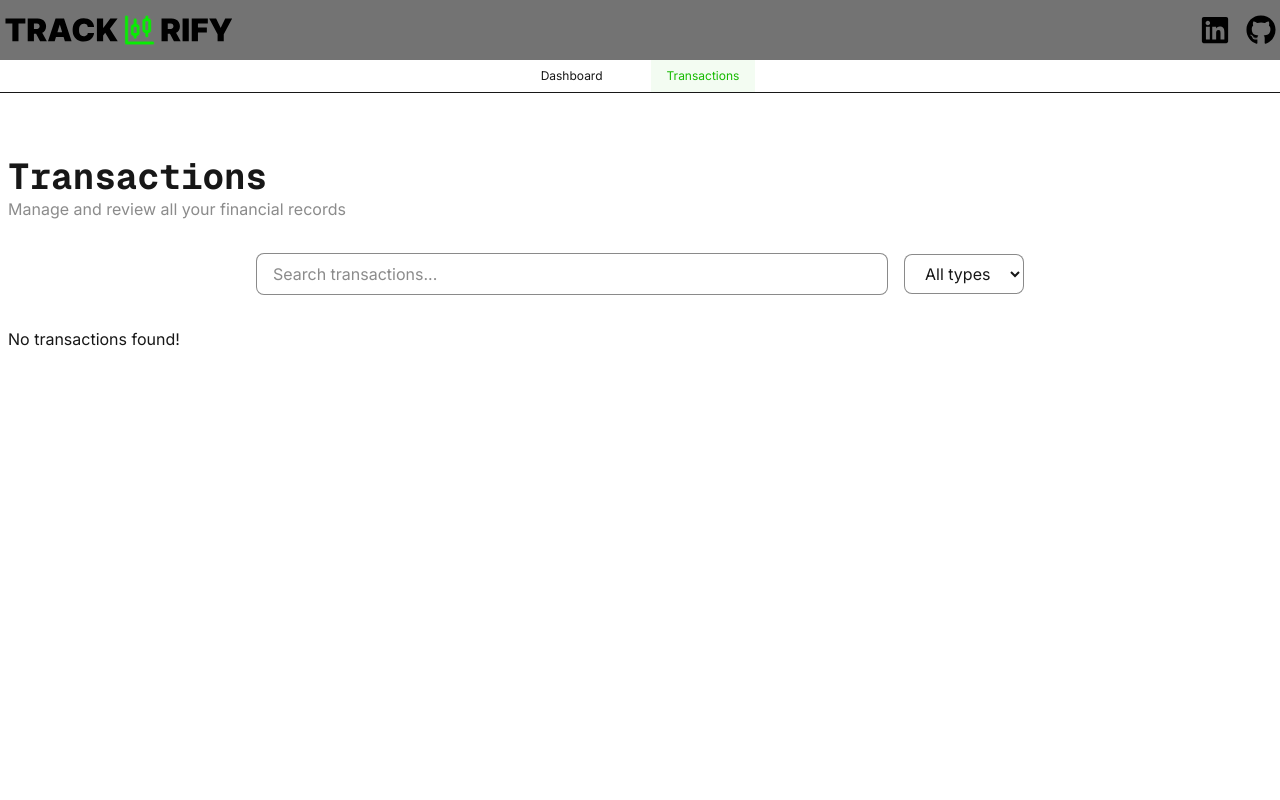
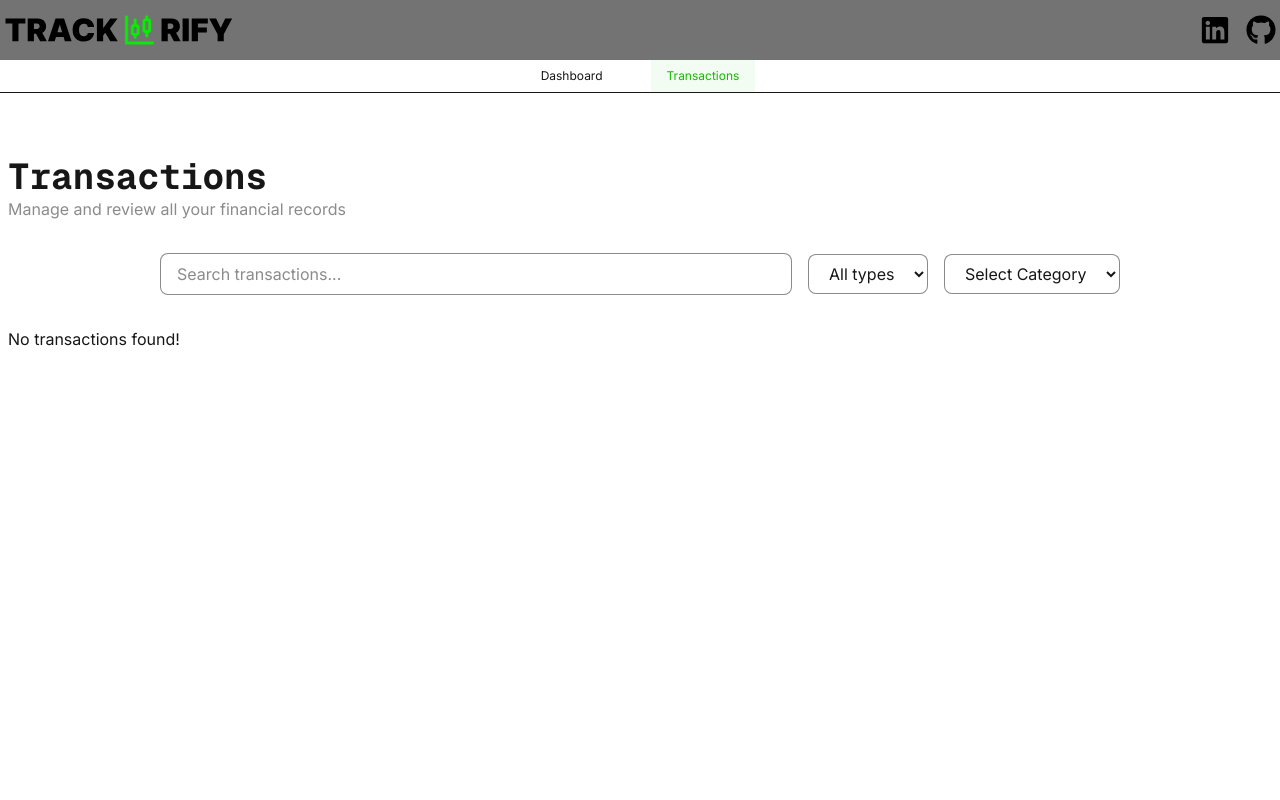
Before and after one commit to Harmeet03/Trackerify, a Next.js app in the folder client/: page /transactions in a window 1280 px wide. Shown: the top 800 px of the page. Built offline with nearby package versions, Linux system fonts and the light colour scheme.

Commit message:
bug fixed

```diff
--- a/client/app/page.tsx
+++ b/client/app/page.tsx
@@ -20,7 +20,6 @@ export default function Home() {
 
   const [openModal, setOpenModal] = useState(false);
   const [mounted, setMounted] = useState(false)
-  const [isSuccess, setIsSuccess] = useState(false)
 
   const [transactions, setTransactions] = useLocalStorage<Transaction[]>('transactions', [])
 
--- a/client/app/transactions/page.tsx
+++ b/client/app/transactions/page.tsx
@@ -14,6 +14,7 @@ const Transactions = () => {
 
     const [search, setSearch] = useState('')
     const [typeFilter, setTypeFilter] = useState<'All' | 'Income' | 'Expense'>('All')
+    const [categoryFilter, setCategoryFilter] = useState('category')
 
     useEffect(() => {
         setMounted(true)
@@ -31,11 +32,13 @@ const Transactions = () => {
 
     const filteredTransactions = transactions.filter((t) => {
         const matchesType = typeFilter === 'All' || t.type === typeFilter
+        const matchesCategory = categoryFilter === 'category' || t.category === categoryFilter
         const matchesSearch = `${t.category} ${t.month} ${t.amount} ${t.date}`.toLowerCase().includes(search.toLowerCase())
 
         return(
             matchesType &&
-            matchesSearch
+            matchesSearch &&
+            matchesCategory
         )
     })
 
@@ -53,6 +56,20 @@ const Transactions = () => {
                     <option value='All'> All types </option>
                     <option value='Income'> Income </option>
                     <option value='Expense'> Expense </option>
+                </select>
+
+                <select value={categoryFilter} onChange={(e) => setCategoryFilter(e.target.value)} name="category" className="border border-foreground/50 bg-background rounded-lg px-4 py-2">
+                  <option value="category">Select Category</option>
+                  <option value="Food"> Food </option>
+                  <option value="Transport"> Transport </option>
+                  <option value="Entertainment"> Entertainment </option>
+                  <option value="Salary"> Salary </option>
+                  <option value="Investment"> Investment </option>
+                  <option value="Gaming"> Gaming </option>
+                  <option value="Clothing"> Clothing </option>
+                  <option value="Gadgets"> Gadgets </option>
+                  <option value="Gurudwara"> Gurudwara </option>
+                  <option value="Miscellaneous"> Miscellaneous </option>
                 </select>
             </div>
 
@@ -78,7 +95,7 @@ const Transactions = () => {
                                                 {t.type === 'Income' ? <Plus size={14}/> : <Minus size={14}/>}₹{t.amount}
                                             </td>
                                             <td className="px-4 py-2"> {t.category} </td>
-                                            <td className="px-4 py-2"> {t.month} </td>
+                                            <td className="px-4 py-2"> {t.date} {t.month} </td>
                                             <td className="px-4 py-2 flex text-expense"> <span onClick={() => handleDelete(t.id)} className="border p-1 rounded-lg flex items-center gap-1 bg-expense/10 cursor-pointer"> <Delete size={16}/> Delete </span> </td>
                                         </tr>
                                     ))
--- a/client/components/modal/Transaction.tsx
+++ b/client/components/modal/Transaction.tsx
@@ -25,8 +25,8 @@ const TransactionModal = ({setTransactions, closeModal}: Props) => {
             type: active,
             amount: Number(formData.get('amount')),
             category: String(formData.get('category')),
-            month: now.toLocaleString('default', { day: 'numeric', month: 'long', year: "numeric" }),
-            date: now.toISOString().split('T')[0]
+            month: now.toLocaleString('default', { month: 'long', year: "numeric" }),
+            date: String(now.getDate()).padStart(2, '0')
         }
 
         const amount = transaction.amount;
--- a/client/lib/calculations.ts
+++ b/client/lib/calculations.ts
@@ -31,7 +31,6 @@ export const getCurrentMonth = () => {
     const now = new Date()
 
     const month = now.toLocaleString('default', {
-        day: 'numeric',
         month: 'long',
         year: 'numeric'
     })
@@ -45,7 +44,6 @@ export const getPreviousMonth = () => {
     previousDate.setMonth(previousDate.getMonth() - 1)
 
     const month = previousDate.toLocaleString('default', {
-        day: 'numeric',
         month: 'long',
         year: 'numeric'
     })
```
Also changed, not shown: 1 other file (tests, documents, lock files or other folders).
